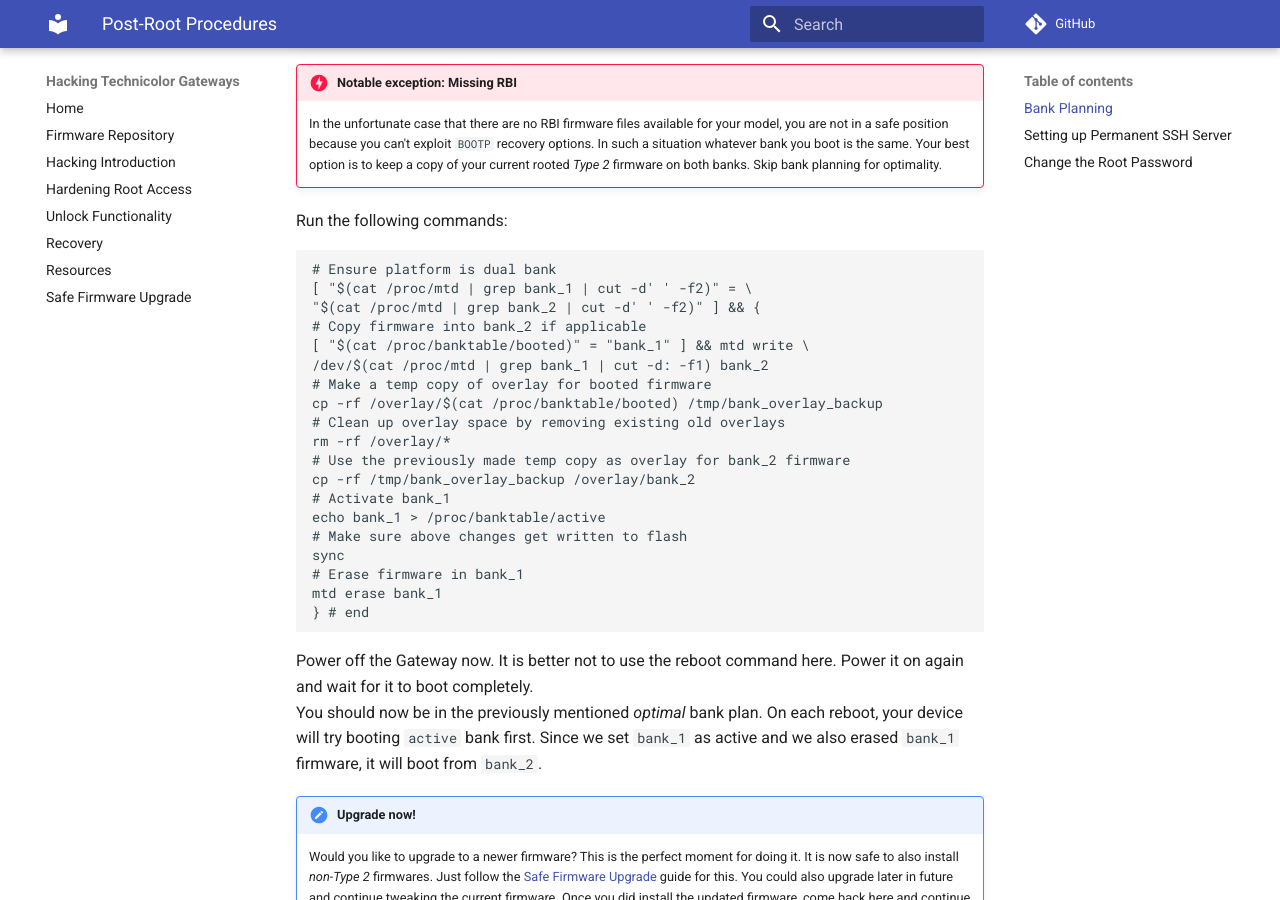
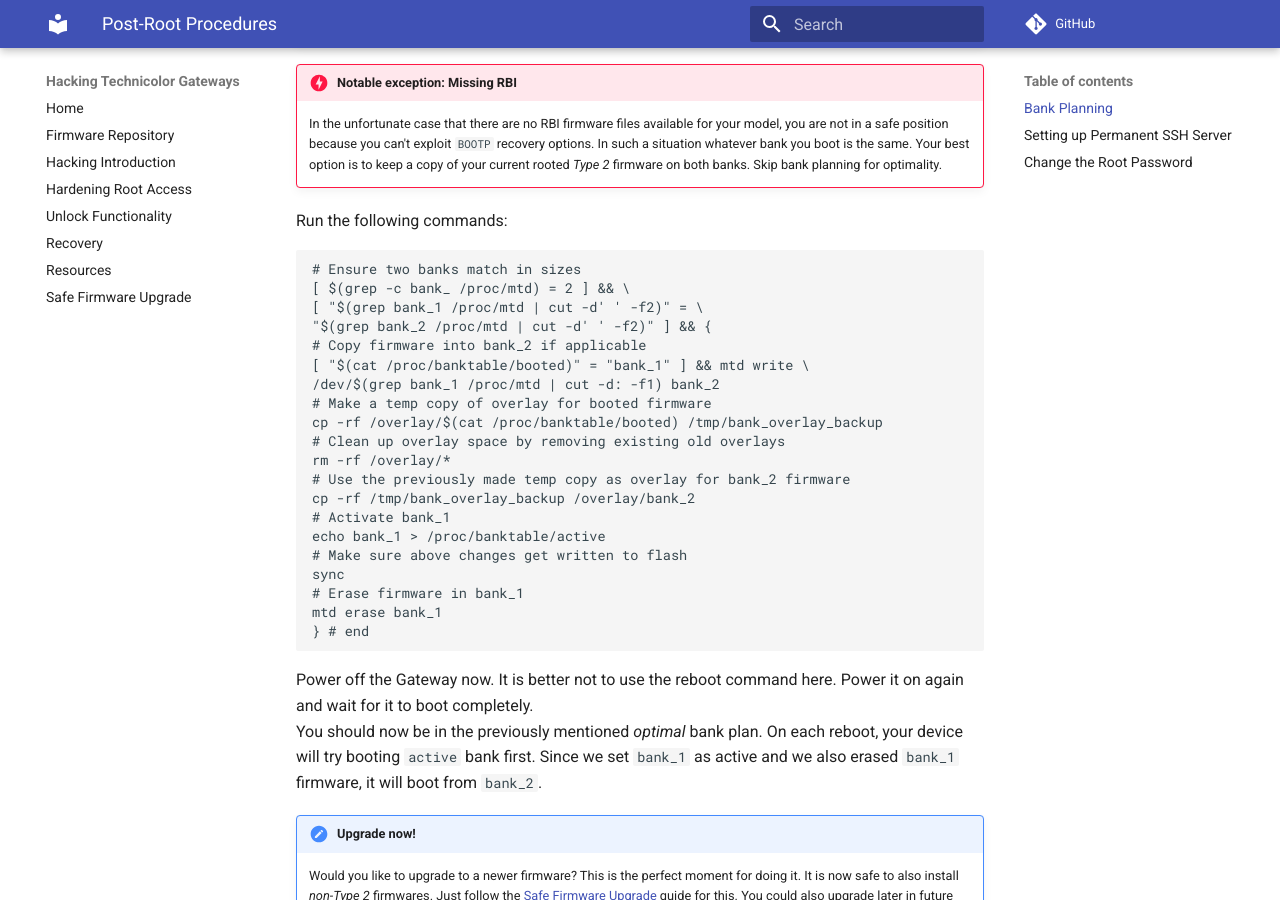
Before and after one commit to hack-technicolor/hack-technicolor, an MkDocs documentation site: the page built from docs/Hacking/PostRoot.md, in a window 1280 px wide and 900 px high, scrolled down 1071 px. Built offline with MkDocs 1.6.1 and Material for MkDocs 9.7.7, drawn with Linux system fonts in a browser that asks for light colours; comment, search, counter and statistics services are not loaded.

Commit message:
Avoid breaking on single bank platforms

````diff
--- a/docs/Hacking/PostRoot.md
+++ b/docs/Hacking/PostRoot.md
@@ -43,12 +43,13 @@ We will now check the current state and move to the above one, such that it will
 Run the following commands:
 
 ```bash
-# Ensure platform is dual bank
-[ "$(cat /proc/mtd | grep bank_1 | cut -d' ' -f2)" = \
-"$(cat /proc/mtd | grep bank_2 | cut -d' ' -f2)" ] && {
+# Ensure two banks match in sizes
+[ $(grep -c bank_ /proc/mtd) = 2 ] && \
+[ "$(grep bank_1 /proc/mtd | cut -d' ' -f2)" = \
+"$(grep bank_2 /proc/mtd | cut -d' ' -f2)" ] && {
 # Copy firmware into bank_2 if applicable
 [ "$(cat /proc/banktable/booted)" = "bank_1" ] && mtd write \
-/dev/$(cat /proc/mtd | grep bank_1 | cut -d: -f1) bank_2
+/dev/$(grep bank_1 /proc/mtd | cut -d: -f1) bank_2
 # Make a temp copy of overlay for booted firmware
 cp -rf /overlay/$(cat /proc/banktable/booted) /tmp/bank_overlay_backup
 # Clean up overlay space by removing existing old overlays
````
